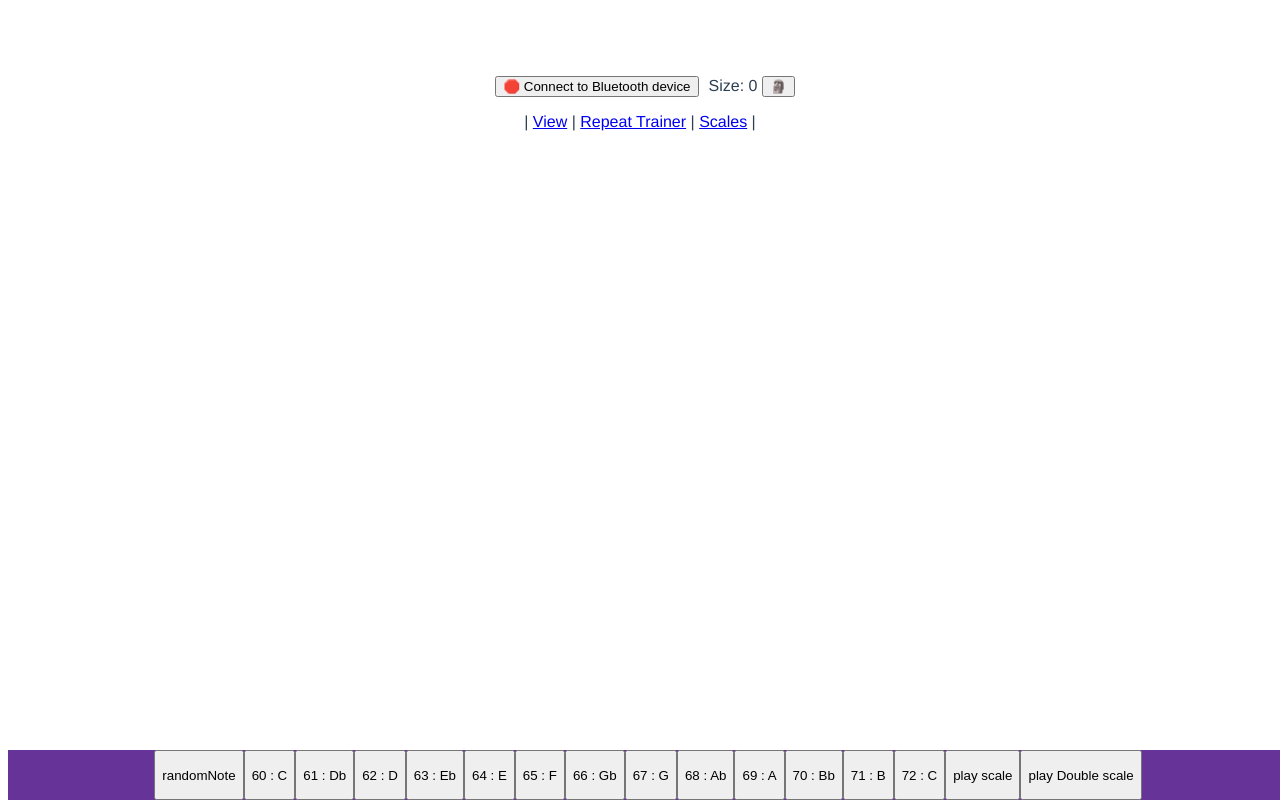
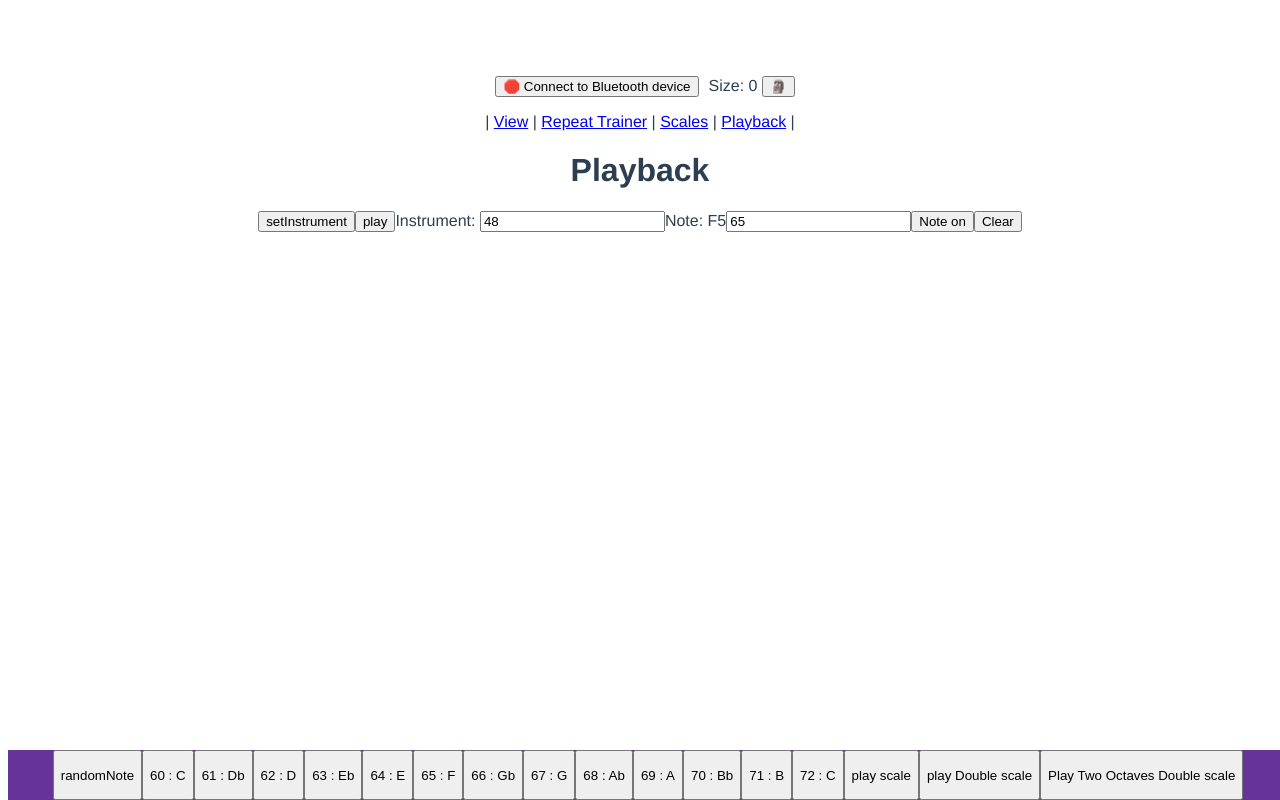
Before and after one commit to rickardenglund/piano, a Vue app: page /playback in a window 1280 px wide. Built offline with nearby package versions, Linux system fonts and the light colour scheme.

Commit message:
watch connection status

```diff
--- a/src/App.vue
+++ b/src/App.vue
@@ -5,6 +5,7 @@
       | <router-link to="/">View</router-link> |
       <router-link to="/repeatTrainer">Repeat Trainer</router-link> |
       <router-link to="/scaleTrainer">Scales</router-link> |
+      <router-link to="/playback">Playback</router-link> |
     </div>
     <router-view/>
   </div>
--- a/src/components/CircleOfFifths.vue
+++ b/src/components/CircleOfFifths.vue
@@ -44,7 +44,7 @@
     },
     mounted() {
       for (let i = 0; i < this.$el.children.length; i++) {
-        this.$el.children[i].style.top = this.getY(Math.PI / 6 * i, 100) + 100 + 'px';
+        this.$el.children[i].style.top = this.getY(Math.PI / 6 * i, 100) + 90 + 'px';
         this.$el.children[i].style.left = this.getX(Math.PI / 6 * i, 100) + 115 + 'px';
       }
     }
--- a/src/components/PianoConnection.vue
+++ b/src/components/PianoConnection.vue
@@ -26,9 +26,11 @@
     },
     methods: {
       connect() {
-        connect(this.charChanged, (status, midiChannel) => {
+        connect(this.charChanged, (status, midiChannel, server) => {
           this.status = status;
-          this.$store.commit('setMidiChannel', midiChannel)
+          this.$store.commit('setMidiChannel', midiChannel);
+          this.$store.commit('setMidiServer', server);
+          setInterval(() => {this.status = server.connected ? 'connected' : 'disconnected'}, 1000)
         });
       },
       charChanged(event) {
@@ -47,7 +49,9 @@
               channel,
             };
             this.$store.commit('newNote', note)
-          }
+          } //else {//if (value.getUint8(pos + 2) >> 4 == 0xc) { // Note on
+          //   console.log(value.buffer);
+          // }
         }
       },
       getTime() {
--- a/src/components/VirtualKeyboard.vue
+++ b/src/components/VirtualKeyboard.vue
@@ -4,6 +4,8 @@
         <button :key="i" v-for="i in 13" @click="play(i + 59)">{{i + 59}} : {{noteName(i+59)}}</button>
         <button @click="playScale()">play scale</button>
         <button @click="playScale(true)">play Double scale</button>
+<!--        <button @click="playTwoOctavesScale()">Play Two Octaves Double scale</button>-->
+        <button @click="playTwoOctavesScale(true)">Play Two Octaves Double scale</button>
     </div>
 </template>
 
@@ -16,14 +18,21 @@
       playScale(double) {
         let arr = [0, 2, 4, 5, 7, 9, 11, 12, 11, 9, 7, 5, 4, 2, 0];
         for (let i in arr) {
-          setTimeout(() => this.play(60 + arr[i]), i * 100);
-          if (double) setTimeout(() => this.play(60 + 12 + arr[i]), i * 100);
+          setTimeout(() => this.setInstrument(60 + arr[i]), i * 100);
+          if (double) setTimeout(() => this.setInstrument(60 + 12 + arr[i]), i * 100);
+        }
+      },
+      playTwoOctavesScale(double) {
+        let arr = [0, 2, 4, 5, 7, 9, 11, 12, 14, 16, 17, 19, 21, 23, 24, 23, 21, 19, 17, 16, 14, 12, 11, 9, 7, 5, 4, 2, 0];
+        for (let i in arr) {
+          setTimeout(() => this.setInstrument(60 + arr[i]), i * 100);
+          if (double) setTimeout(() => this.setInstrument(60 + 12 + arr[i]), i * 100);
         }
       },
       noteName(i) {
         return getNoteName(i);
       },
-      play(i) {
+      setInstrument(i) {
         let note = {
           pitch: i,
           playTime: getTime(),
--- a/src/js/piano.js
+++ b/src/js/piano.js
@@ -1,4 +1,5 @@
 export function connect(callback, connectedCallback) {
+  let device = undefined;
   navigator.bluetooth.requestDevice({
     filters: [{
       services: ['03b80e5a-ede8-4b33-a751-6ce34ec4c700']
@@ -8,6 +9,7 @@ export function connect(callback, connectedCallback) {
     .then(server => {
       // eslint-disable-next-line no-console
       console.log('Getting Services...');
+      device = server;
       return server.getPrimaryServices();
     })
     .then(services => {
@@ -23,12 +25,13 @@ export function connect(callback, connectedCallback) {
               // eslint-disable-next-line no-console
               console.log('>> Characteristic: ' + characteristic.uuid + ' ' +
                                                         getSupportedProperties(characteristic));
+              console.log(characteristic);
               if (characteristic.uuid == '7772e5db-3868-4112-a1a9-f2669d106bf3') {
                 characteristic.startNotifications().then(() => {
                   // eslint-disable-next-line no-console
                   console.log('> Notifications started');
                   characteristic.addEventListener('characteristicvaluechanged', callback);
-                  connectedCallback('connected', characteristic);
+                  connectedCallback('connected', characteristic, device);
                   return characteristic;
                 });
               }
@@ -73,10 +76,10 @@ export function play(note, midiChannel) {
 export function playNoteIn(note, time, midiChannel) {
   setTimeout(() => play(note, midiChannel), time);
 }
-export function playNote(note, midiChannel) {
-  let msg_on = new Uint8Array([0x80, 0x80, 0x93, note, 0x1f]);
+export function playNote(note, midiChannel, velocity) {
+  if (!velocity) velocity = 0x1f;
+  let msg_on = new Uint8Array([0x80, 0x80, 0x93, note, velocity]);
   midiChannel.writeValue(msg_on);
-
 }
 export function stopNote(note, midiChannel) {
   let msg_off = new Uint8Array([0x80, 0x80, 0x83, note, 0xff]);
@@ -86,3 +89,15 @@ export function stopNote(note, midiChannel) {
         console.log(e)
       })
 }
+
+export function setInstrument(instrument, midiChannel) {
+  let msg_on = new Uint8Array([0x80, 0x80, 0xc3, 0x00, instrument]);
+  console.log(msg_on);
+  midiChannel.writeValue(msg_on);
+}
+
+export function allNoteOff(midiChannel) {
+  let msg_on = new Uint8Array([0x80, 0x80, 0xb3, 120, 0]);
+  console.log(msg_on);
+  midiChannel.writeValue(msg_on);
+}
--- a/src/js/trainer.js
+++ b/src/js/trainer.js
@@ -26,13 +26,13 @@ export default class Trainer {
   }
 
   isDoubleMajorScale(notes) {
-    if (notes.length < 2 * this.majorScaleOffsets.length) return false;
-    notes = notes.slice(0, this.majorScaleOffsets.length * 2);
+    if (notes.length < 2 * this.twoOctavemajorScaleOffsets.length) return false;
+    notes = notes.slice(0, this.twoOctavemajorScaleOffsets.length * 2);
 
     let pitches = notes.map((note) => note.pitch);
     let tonic = pitches[0];
-    for (let i = 0; i < this.majorScaleOffsets.length; i++) {
-      if ( !((pitches[i*2] === tonic + this.majorScaleOffsets[i] || pitches[i*2 + 1] === tonic + this.majorScaleOffsets[i])
+    for (let i = 0; i < this.twoOctavemajorScaleOffsets.length; i++) {
+      if ( !((pitches[i*2] === tonic + this.twoOctavemajorScaleOffsets[i] || pitches[i*2 + 1] === tonic + this.twoOctavemajorScaleOffsets[i])
               && Trainer.sameNote(pitches[i*2], pitches[i*2+1]))
             ) {
         return false;
@@ -63,14 +63,14 @@ export default class Trainer {
   }
 
   isMajorScale(notes) {
-    if (notes.length < this.majorScaleOffsets.length) return false;
+    if (notes.length < this.twoOctavemajorScaleOffsets.length) return false;
 
-    notes = notes.slice(0, this.majorScaleOffsets.length);
+    notes = notes.slice(0, this.twoOctavemajorScaleOffsets.length);
 
     let tonic = notes[0].pitch;
 
     for (let i = 1; i < notes.length; i++) {
-      if (notes[i].pitch != tonic + this.majorScaleOffsets[i]) {
+      if (notes[i].pitch != tonic + this.twoOctavemajorScaleOffsets[i]) {
         return false;
       }
     }
@@ -91,5 +91,7 @@ export default class Trainer {
   }
 
   majorScaleOffsets = [0, 2, 4, 5, 7, 9, 11, 12, 11, 9, 7, 5, 4, 2, 0];
+  twoOctavemajorScaleOffsets = [0, 2, 4, 5, 7, 9, 11, 12, 14, 16, 17, 19, 21, 23, 24, 23, 21, 19, 17, 16, 14, 12, 11, 9, 7, 5, 4, 2, 0];
+
 
 }
--- a/src/js/utilities.js
+++ b/src/js/utilities.js
@@ -8,10 +8,16 @@ export function getNoteName(pitch) {
   return noteNames[pitch % 12];
 }
 
+export function toName(pitch) {
+  let letter = getNoteName(pitch);
+  let octave =Math.floor(pitch / 12);
+  return letter + '' + octave;
+}
+
 export function getVariance(numbers) {
   let mean = getMean(numbers);
-  let diffSquare = numbers.map(a => a - mean).map(a => a*a);
-  return diffSquare.reduce((a,b) => a + b, 0) / mean;
+  let diffSquare = numbers.map(a => a - mean).map(a => a * a);
+  return diffSquare.reduce((a, b) => a + b, 0) / mean;
 
 
 }
@@ -25,7 +31,7 @@ export function split(arr) {
   let left = [];
   let right = [];
   for (let i = 1; i < arr.length; i += 2) {
-    if (arr[i].pitch > arr[i-1].pitch) {
+    if (arr[i].pitch > arr[i - 1].pitch) {
       right.push(arr[i]);
       left.push(arr[i - 1]);
     } else {
@@ -39,7 +45,7 @@ export function split(arr) {
 export function getStepSizes(arr) {
   let res = [];
   for (let i = 1; i < arr.length; i++) {
-    res.push(arr[i] - arr[i-1]);
+    res.push(arr[i] - arr[i - 1]);
   }
   return res;
 }
--- a/src/router.js
+++ b/src/router.js
@@ -3,6 +3,7 @@ import Router from 'vue-router'
 import RepeatTrainer from './views/RepeatTrainer.vue'
 import noteview from './views/View.vue'
 import ScaleTrainer from "./views/ScaleTrainer";
+import Playback from "./views/Playback";
 
 Vue.use(Router);
 
@@ -22,6 +23,10 @@ export default new Router({
       path: '/scaleTrainer',
       name: 'scaleTrainer',
       component: ScaleTrainer
+    }, {
+      path: '/playback',
+      name: 'Playback',
+      component: Playback
     },
     // {
     //   path: '/about',
--- a/src/store.js
+++ b/src/store.js
@@ -1,12 +1,18 @@
 import Vue from 'vue'
 import Vuex from 'vuex'
 
-Vue.use(Vuex)
+Vue.use(Vuex);
 
 export default new Vuex.Store({
   state: {
     lastNotes: [],
     midiChannel: undefined,
+    midiServer: undefined,
+  },
+  getters: {
+    isConnected(state) {
+      return state.midiServer && state.midiServer.connected;
+    }
   },
   mutations: {
     newNote(state, note) {
@@ -17,6 +23,9 @@ export default new Vuex.Store({
     },
     setMidiChannel(state, midiChannel) {
       state.midiChannel = midiChannel;
+    },
+    setMidiServer(state, server) {
+      state.midiServer = server;
     }
   },
   actions: {
--- /dev/null
+++ b/src/views/Playback.vue
@@ -0,0 +1,52 @@
+<template>
+    <div>
+    <h1>Playback</h1>
+        <button @click="setInstrument">setInstrument</button>
+        <button @click="play">play</button>
+        <label for="instrument">Instrument: </label><input @keyup.enter="play" type="number" id="instrument" v-model="instrument"/>
+        <label for="note">Note: {{getNoteName(note)}}</label><input type="number" id="note" v-model="note"/>
+
+        <button @click="noteOn()">Note on</button>
+        <button @click="clear()">Clear</button>
+
+
+    </div>
+</template>
+
+<script>
+  import {allNoteOff, playNote, playNotes, setInstrument} from "../js/piano";
+  import {toName} from "../js/utilities";
+
+  export default {
+    name: "Playback",
+    data() {
+      return {
+        instrument: 48,
+        note: 65,
+      }
+    },
+    methods: {
+      getNoteName(pitch) {
+        return toName(pitch);
+      },
+      setInstrument() {
+        setInstrument(this.instrument, this.$store.state.midiChannel);
+        // playNotes([65, 66], this.$store.state.midiChannel);
+      },
+      play() {
+        this.setInstrument();
+        setTimeout(() => playNotes([65,67,69], this.$store.state.midiChannel), 100);
+      },
+      noteOn() {
+        playNote(this.note, this.$store.state.midiChannel)
+      },
+      clear() {
+        allNoteOff(this.$store.state.midiChannel)
+      }
+    }
+  }
+</script>
+
+<style scoped>
+
+</style>
--- a/src/views/RepeatTrainer.vue
+++ b/src/views/RepeatTrainer.vue
@@ -53,7 +53,7 @@
         // eslint-disable-next-line no-console
         console.log(s);
         this.sequence = s;
-        // this.$emit('play', this.sequence);
+        // this.$emit('setInstrument', this.sequence);
         playNotes(this.sequence, this.$store.state.midiChannel);
 
         this.message = "Play the sequence";
```
Also changed, not shown: src/views/ScaleTrainer.vue (+3 -1 lines).
